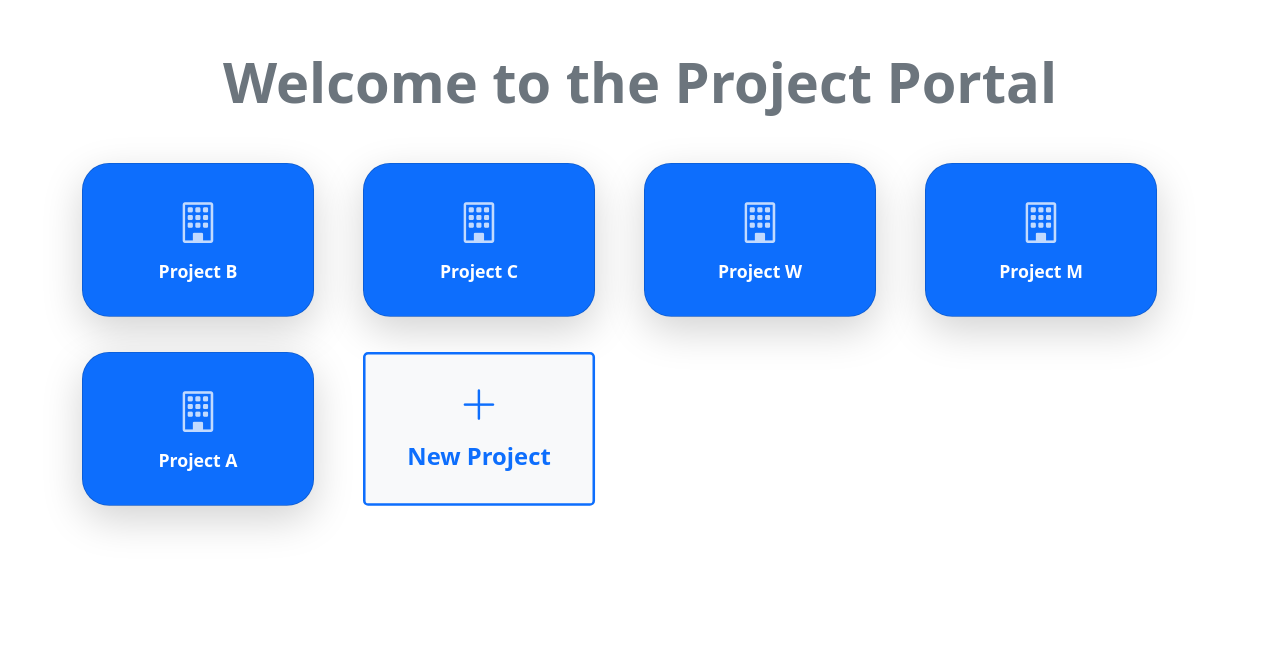
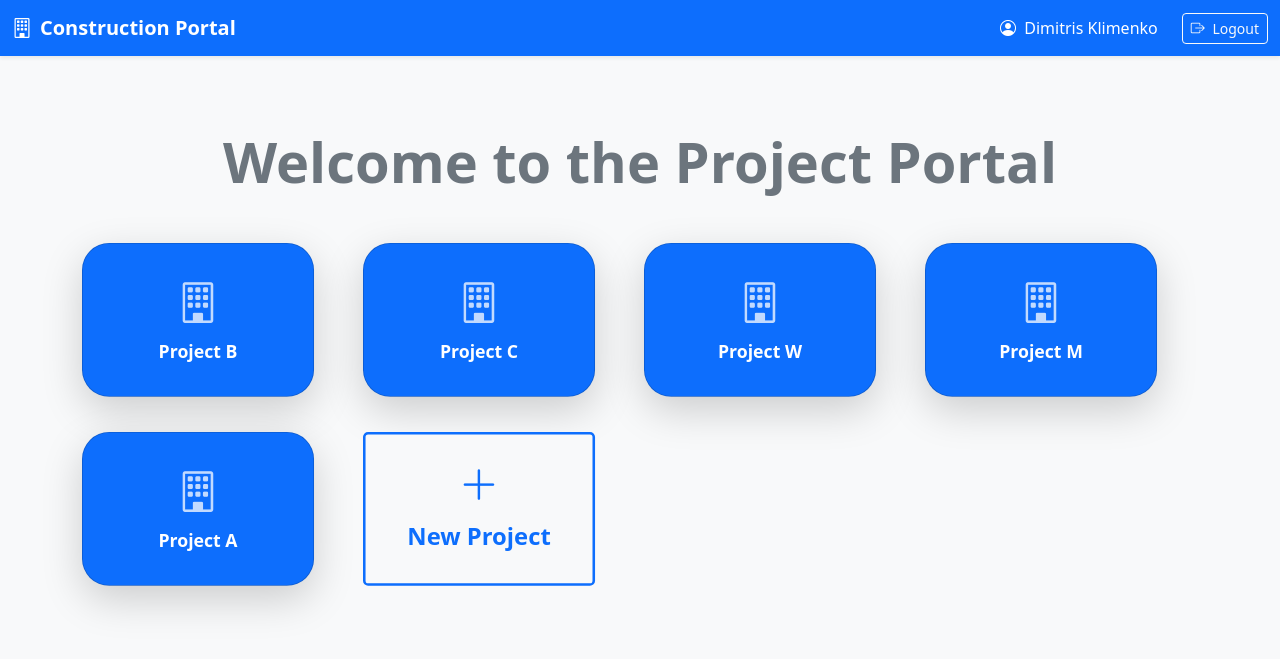
Before and after one commit to Dimitris1886/website, a Flask app: page / in a window 1280 px wide. Shown: the top 659 px of the page. Run offline with Flask 3, Linux system fonts and the light colour scheme; a user stored in the database is signed in.

Commit message:
add nav bar and button logout

```diff
--- a/templates/base.html
+++ b/templates/base.html
@@ -2,20 +2,43 @@
 <html lang="en">
 <head>
     <meta charset="UTF-8">
-    <!--meta name="viewport" content="width=device-width, initial-scale=1"> FOR PHONE AS WELL, IF NEDED-->
     <meta name="viewport" content="width=1024">
     <title>{% block title %}{% endblock %}</title>
 
-    <!-- Bootstrap 5 pre-made styles and grid layout/ makes design easier and responsive.-->
     <link href="https://cdn.jsdelivr.net/npm/bootstrap@5.3.2/dist/css/bootstrap.min.css" rel="stylesheet">
-    <!-- for the arrow icon -->
     <link rel="stylesheet" href="https://cdn.jsdelivr.net/npm/bootstrap-icons@1.11.3/font/bootstrap-icons.min.css">
 </head>
-<body>
+<body class="bg-light">
 
-{% block content %}{% endblock %}
+    <!-- Navbar -->
+    <nav class="navbar navbar-expand-lg navbar-dark bg-primary shadow-sm mb-4">
+        <div class="container-fluid">
+            <!-- App name / Home link -->
+            <a class="navbar-brand fw-bold" href="{{ url_for('projects.home') }}">
+                <i class="bi bi-building me-2"></i>Construction Portal
+            </a>
 
-<!-- Bootstrap JSLoads Bootstrap JavaScript for interactive components like dropdowns, modals, sliders-->
-<script src="https://cdn.jsdelivr.net/npm/bootstrap@5.3.2/dist/js/bootstrap.bundle.min.js"></script>
+            <!-- Right side: user info + logout (only when logged in) -->
+            {% if current_user.is_authenticated %}
+                <div class="d-flex align-items-center">
+                    <span class="text-white me-4">
+                        <i class="bi bi-person-circle me-1"></i>
+                        {{ current_user.full_name or current_user.username }}
+                    </span>
+                    <a href="{{ url_for('auth.logout') }}" class="btn btn-outline-light btn-sm">
+                        <i class="bi bi-box-arrow-right me-1"></i> Logout
+                    </a>
+                </div>
+            {% endif %}
+        </div>
+    </nav>
+
+    <!-- Main page content -->
+    <div class="container-fluid">
+        {% block content %}{% endblock %}
+    </div>
+
+    <!-- Bootstrap JS -->
+    <script src="https://cdn.jsdelivr.net/npm/bootstrap@5.3.2/dist/js/bootstrap.bundle.min.js"></script>
 </body>
 </html>
```
